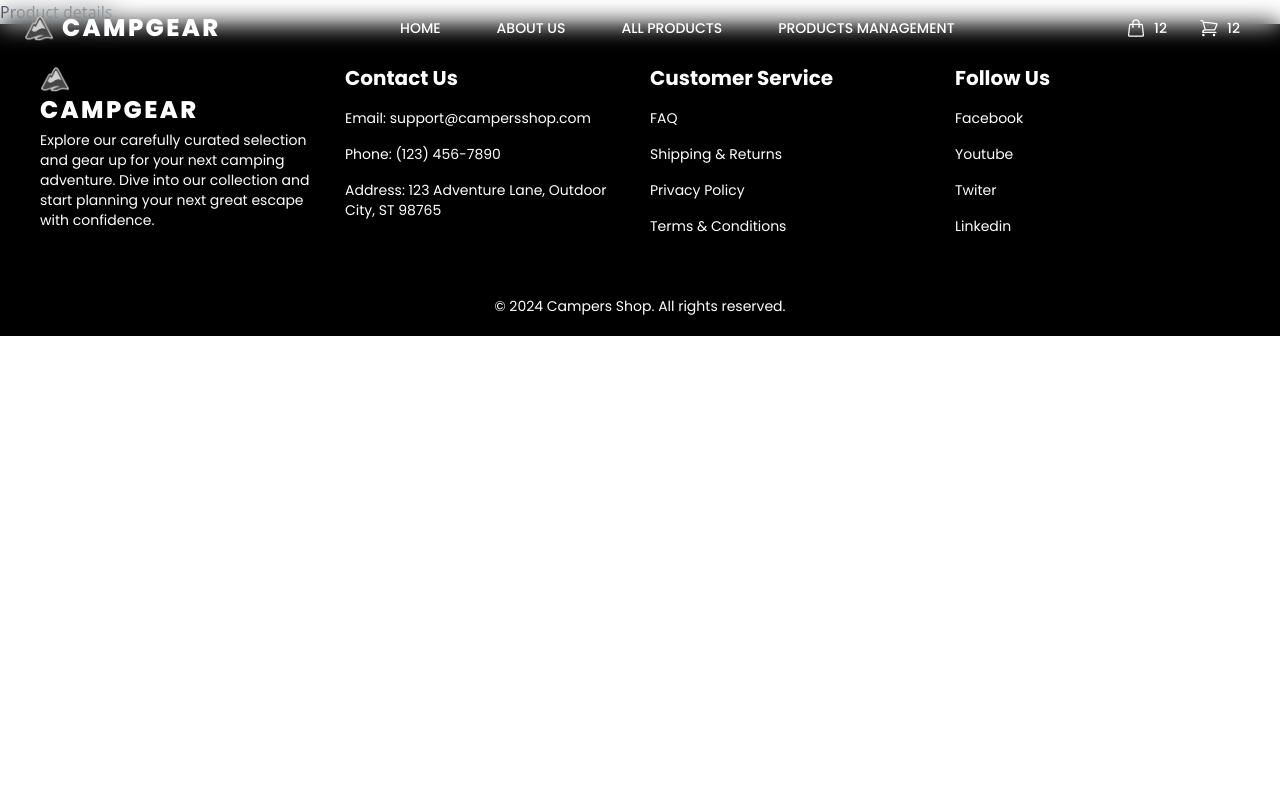
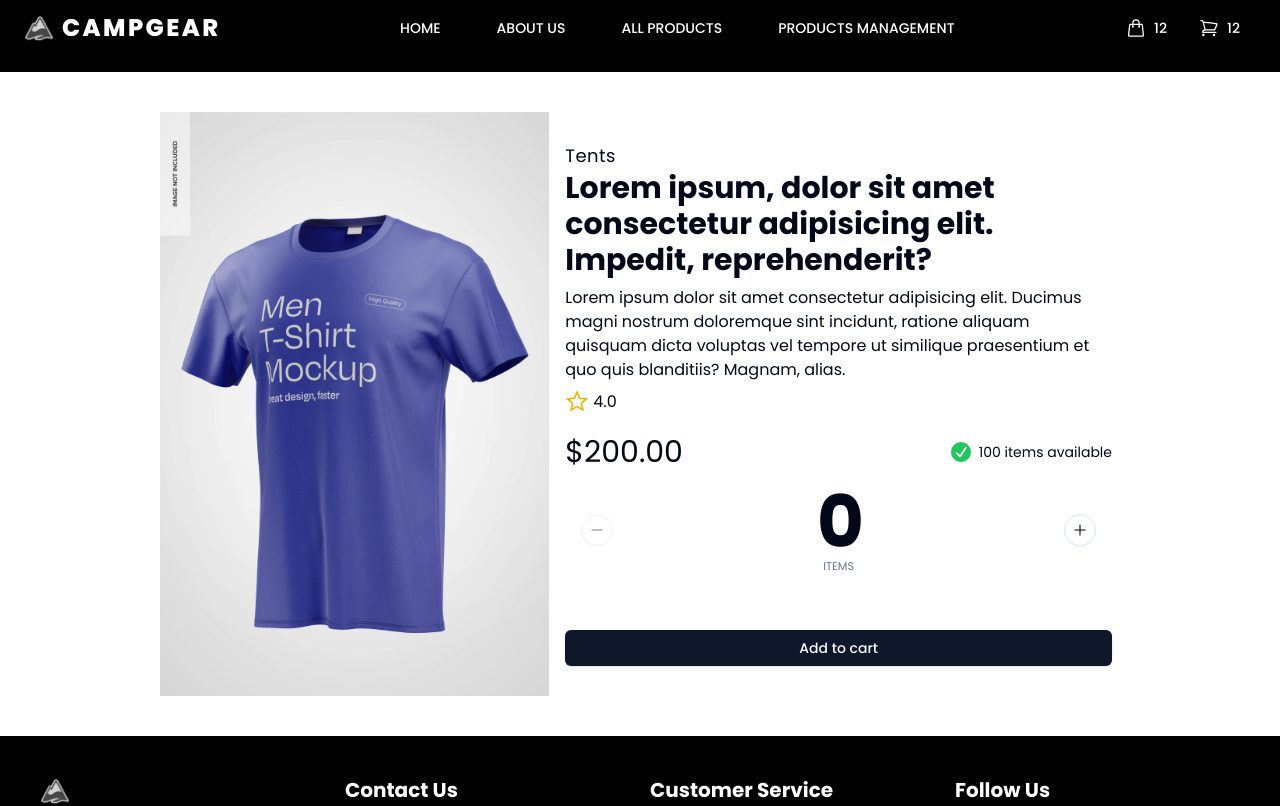
Before and after one commit to ashraf56/Camper-Shop-Frontend, a React (Vite) app: page /products/1 in a window 1280 px wide. Shown: the top 806 px of the page. Built offline with nearby package versions, Linux system fonts and the light colour scheme.

Commit message:
product detail page ui completed

```diff
--- /dev/null
+++ b/src/components/ProductsCompo/DetailproductBanner.tsx
@@ -0,0 +1,12 @@
+
+
+const DetailproductBanner = () => {
+    return (
+        <div>
+             <div className='w-full h-[9vh] flex flex-col relative items-center justify-center bg-black' >
+            </div>
+        </div>
+    );
+};
+
+export default DetailproductBanner;
--- /dev/null
+++ b/src/components/ui/badge.tsx
@@ -0,0 +1,36 @@
+import * as React from "react"
+import { cva, type VariantProps } from "class-variance-authority"
+
+import { cn } from "@/lib/utils"
+
+const badgeVariants = cva(
+  "inline-flex items-center rounded-md border px-2.5 py-0.5 text-xs font-semibold transition-colors focus:outline-none focus:ring-2 focus:ring-ring focus:ring-offset-2",
+  {
+    variants: {
+      variant: {
+        default:
+          "border-transparent bg-primary text-primary-foreground shadow hover:bg-primary/80",
+        secondary:
+          "border-transparent bg-secondary text-secondary-foreground hover:bg-secondary/80",
+        destructive:
+          "border-transparent bg-destructive text-destructive-foreground shadow hover:bg-destructive/80",
+        outline: "text-foreground",
+      },
+    },
+    defaultVariants: {
+      variant: "default",
+    },
+  }
+)
+
+export interface BadgeProps
+  extends React.HTMLAttributes<HTMLDivElement>,
+    VariantProps<typeof badgeVariants> {}
+
+function Badge({ className, variant, ...props }: BadgeProps) {
+  return (
+    <div className={cn(badgeVariants({ variant }), className)} {...props} />
+  )
+}
+
+export { Badge, badgeVariants }
--- a/src/page/ProductDetail.tsx
+++ b/src/page/ProductDetail.tsx
@@ -1,12 +1,94 @@
 import { useParams } from "react-router-dom";
+import productimg from '@/assets/shirsts.jpg'
+import DetailproductBanner from "@/components/ProductsCompo/DetailproductBanner";
+import { CheckIcon, MinusIcon, PlusIcon, StarIcon } from "@radix-ui/react-icons";
+import { Button } from "@/components/ui/button";
+import { useState } from "react";
 
 const ProductDetail = () => {
     const data = useParams()
     console.log(data);
+    const [quantity, setquantity] = useState(0)
+
+
 
     return (
-        <div>
-            Product details
+        <div className="font-CustomFont ">
+            <DetailproductBanner />
+
+            <div className=" w-full max-w-5xl my-10  flex container mx-auto justify-center items-center gap-2">
+                {/* Product image */}
+                <div>
+                    <img src={productimg} className="w-full max-w-7xl" />
+                </div>
+                {/* product rest info */}
+                <div className="px-2">
+                    <p className="tracking-wide text-lg">Tents</p>
+                    <h1 className="font-bold text-3xl pb-2">Lorem ipsum, dolor sit amet consectetur adipisicing elit. Impedit, reprehenderit?</h1>
+                    <p>
+                        Lorem ipsum dolor sit amet consectetur adipisicing elit. Ducimus magni nostrum doloremque sint incidunt, ratione aliquam quisquam dicta voluptas vel tempore ut similique praesentium et quo quis blanditiis? Magnam, alias.
+                    </p>
+
+
+                    <p className="flex gap-1 pt-2 ">
+                        <StarIcon className="h-6 w-6 text-yellow-500" />
+                        <span>4.0</span>
+                    </p>
+                    <div className="flex justify-between items-center flex-row-reverse mt-5">
+                        <div className=" flex items-center justify-end">
+                            <Button size={'icon'} className="  w-5 h-5 rounded-full bg-green-500">
+                                <CheckIcon className=" w-5 h-5  text-white" />
+
+                            </Button>
+                            <p className="ps-2 text-sm">100 items available</p>
+                        </div>
+                        <p className="text-3xl  "> $200.00 </p>
+                    </div>
+
+
+
+                    {/* cart quantity */}
+                    <div className="p-4 pb-0">
+                        <div className="flex items-center  justify-between ">
+                            <Button
+                                variant="outline"
+                                size="icon"
+                                className="h-8 w-8  rounded-full"
+                                onClick={() => setquantity(quantity - 1)}
+                                disabled={quantity <= 0}
+                            >
+                                <MinusIcon className="h-4 w-4 text-black" />
+                                <span className="sr-only">Decrease</span>
+                            </Button>
+                            <div className="text-center">
+                                <div className="text-7xl font-bold tracking-tighter">
+                                    {quantity}
+                                </div>
+                                <div className="text-[0.70rem] uppercase text-muted-foreground">
+                                    items
+                                </div>
+                            </div>
+                            <Button
+                                variant="outline"
+                                size="icon"
+                                className="h-8 w-8 shrink-0 rounded-full"
+                                onClick={() => setquantity(quantity + 1)}
+                                disabled={quantity >= 10}
+                            >
+                                <PlusIcon className="h-4 w-4 text-black" />
+                                <span className="sr-only">Increase</span>
+                            </Button>
+                        </div>
+
+                    </div>
+
+                    <div className="w-full mt-14">
+                        <Button className="w-full">Add to cart</Button>
+                    </div>
+                </div>
+
+            </div>
+
         </div>
     );
 };
```
Also changed, not shown: src/assets/shirsts.jpg (added).
